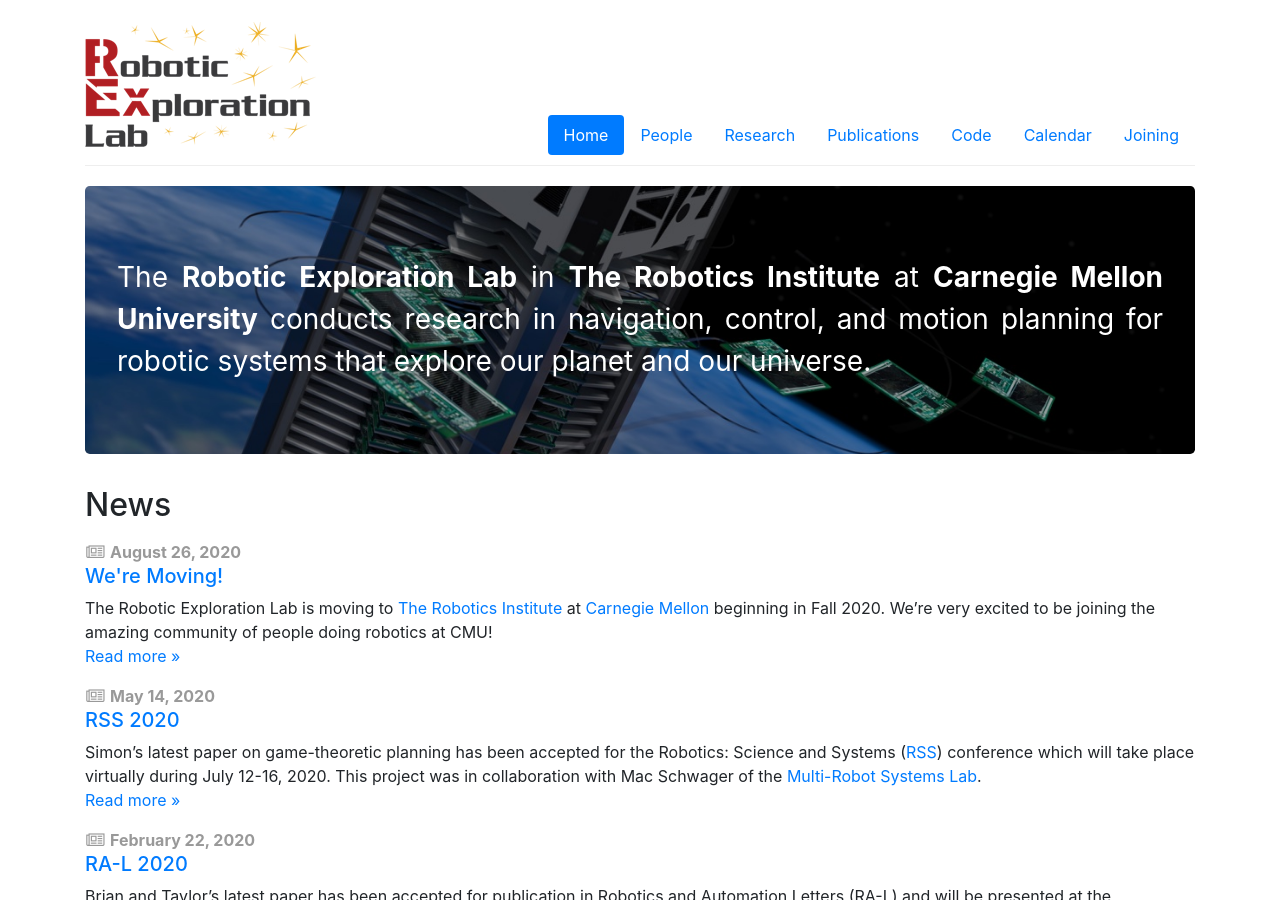
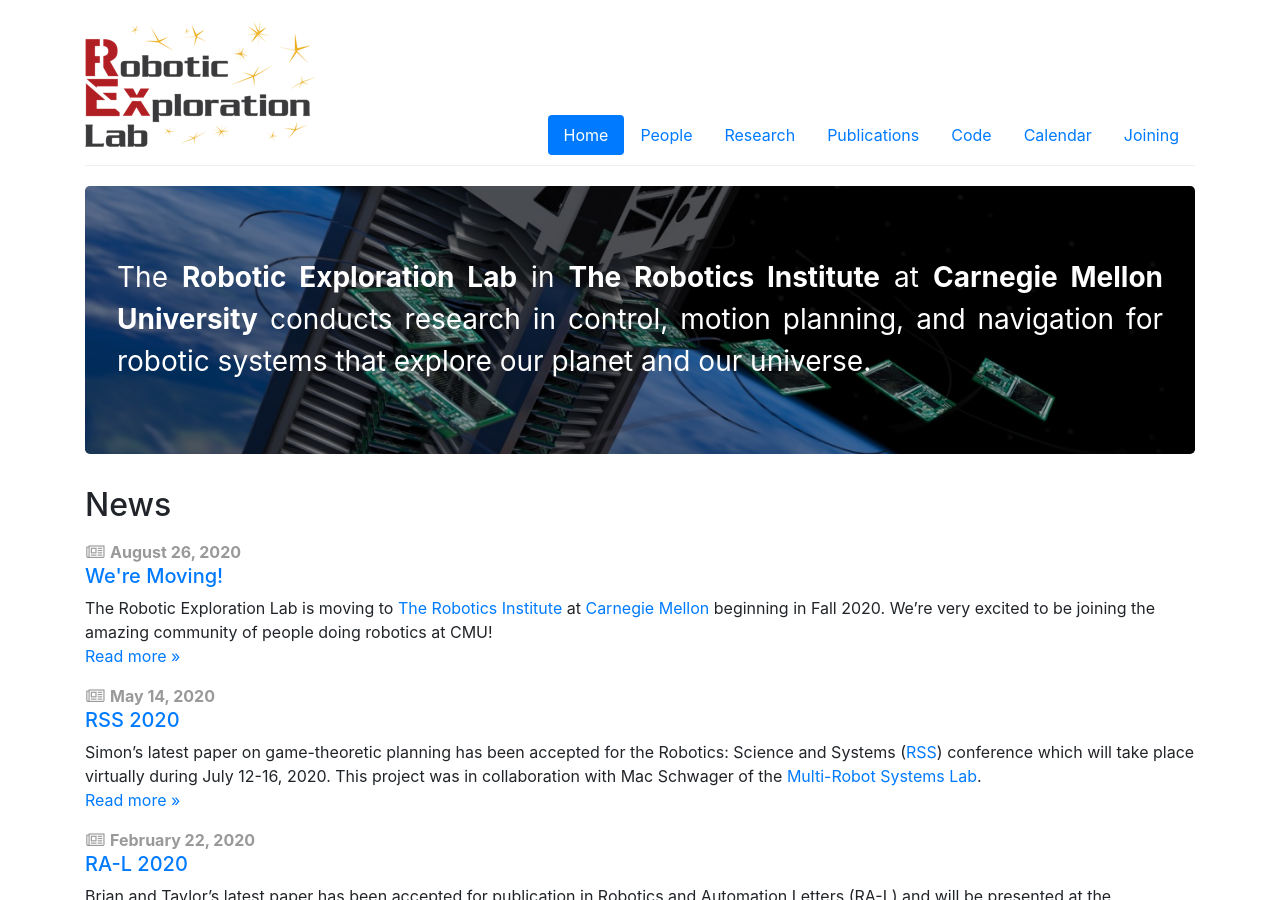
Before and after one commit to RoboticExplorationLab/roboticexplorationlab.github.io, a Jekyll site: the page built from index.html, in a window 1280 px wide and 900 px high. Built offline with Jekyll 4.4.1, drawn with Linux system fonts in a browser that asks for light colours.

Commit message:
banner tweak

```diff
--- a/index.html
+++ b/index.html
@@ -22,7 +22,7 @@
 
 <div class="jumbotron">
     <p>
-        The <b>Robotic Exploration Lab</b> in <b>The Robotics Institute</b> at <b>Carnegie Mellon University</b> conducts research in navigation, control, and motion planning for robotic systems that explore our planet and our universe.
+        The <b>Robotic Exploration Lab</b> in <b>The Robotics Institute</b> at <b>Carnegie Mellon University</b> conducts research in control, motion planning, and navigation for robotic systems that explore our planet and our universe.
     </p>
 </div>
 
```
